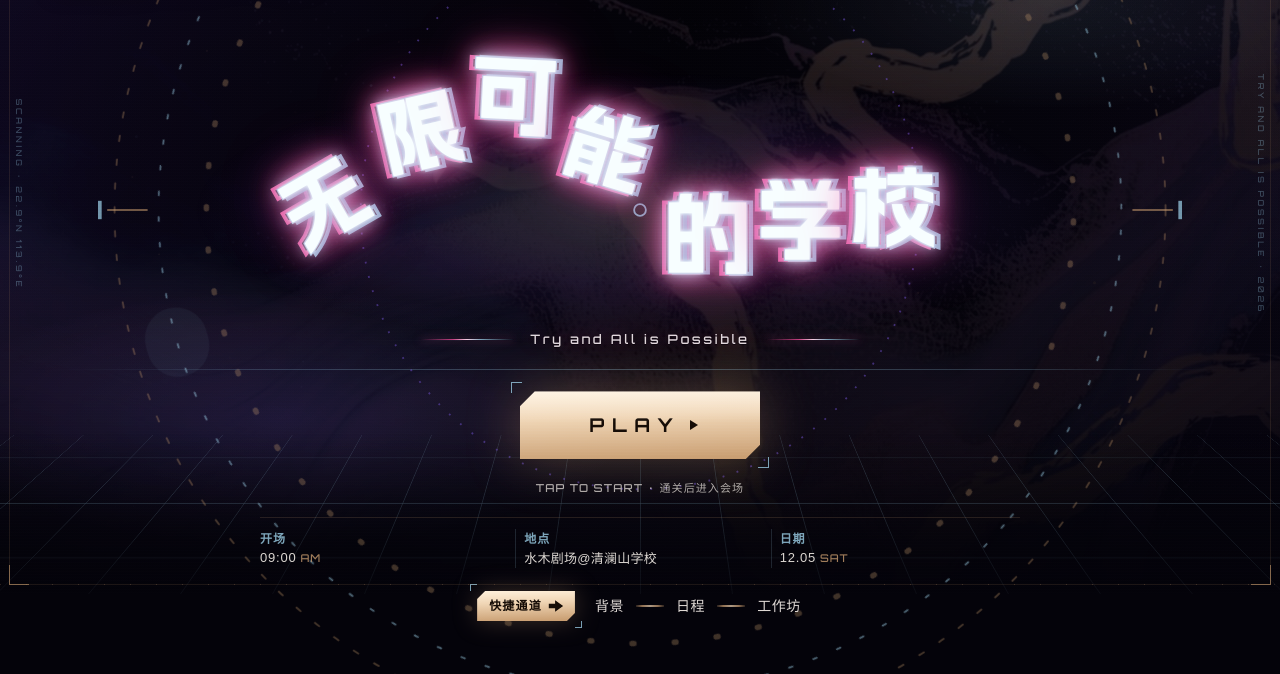
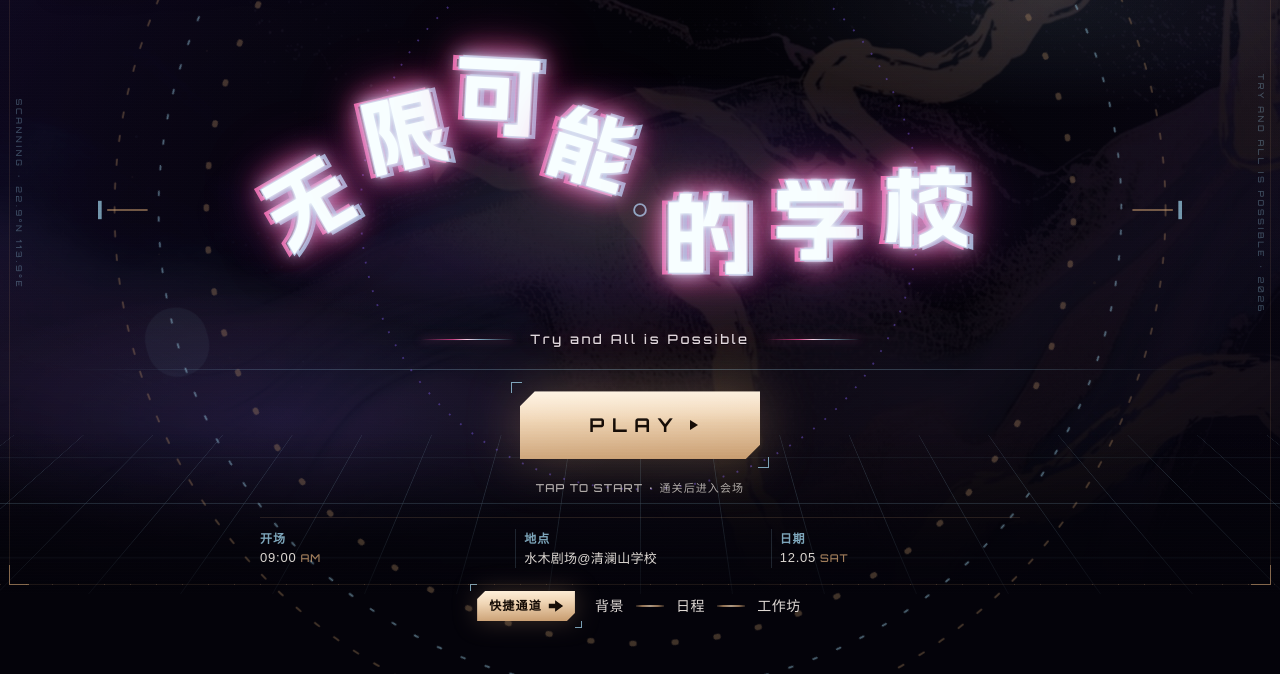
Before and after one commit to haoye123650/tsinglan-web-design, a plain HTML site: page index.html in a window 1280 px wide. Shown: the part 206-880 px from the top of the page. Drawn offline with Linux system fonts and the light colour scheme.

Commit message:
Widen spacing of last three chars so wordmark spans full viewport width

```diff
--- a/index.html
+++ b/index.html
@@ -357,18 +357,18 @@ body{
   position:absolute;left:0;top:0;font-style:normal;line-height:1;
   transform-origin:0 0;
 }
-/* 无 */ .title--flow i:nth-child(1){transform:translate(.1em,1.8em) rotate(-30deg)}
-/* 限 */ .title--flow i:nth-child(2){transform:translate(1.35em,.75em) rotate(-13deg)}
-/* 可 */ .title--flow i:nth-child(3){transform:translate(2.62em,.15em) rotate(3deg)}
-/* 能 */ .title--flow i:nth-child(4){transform:translate(3.9em,.7em) rotate(17deg)}
+/* 无 */ .title--flow i:nth-child(1){transform:translate(-.1em,1.8em) rotate(-30deg)}
+/* 限 */ .title--flow i:nth-child(2){transform:translate(1.15em,.75em) rotate(-13deg)}
+/* 可 */ .title--flow i:nth-child(3){transform:translate(2.42em,.15em) rotate(3deg)}
+/* 能 */ .title--flow i:nth-child(4){transform:translate(3.7em,.7em) rotate(17deg)}
 /* 的 */ .title--flow i:nth-child(5){transform:translate(4.95em,1.85em)}
-/* 学 */ .title--flow i:nth-child(6){transform:translate(6.1em,1.7em)}
-/* 校 */ .title--flow i:nth-child(7){transform:translate(7.25em,1.55em)}
+/* 学 */ .title--flow i:nth-child(6){transform:translate(6.3em,1.7em)}
+/* 校 */ .title--flow i:nth-child(7){transform:translate(7.65em,1.55em)}
 /* 视觉字号补偿：字体本身「可/的/学/校」墨迹略小，微放大让七字看起来一样大 */
-.title--flow i:nth-child(3){transform:translate(2.6em,.12em) rotate(3deg) scale(1.06)}
+.title--flow i:nth-child(3){transform:translate(2.4em,.12em) rotate(3deg) scale(1.06)}
 .title--flow i:nth-child(5){transform:translate(4.92em,1.82em) scale(1.08)}
-.title--flow i:nth-child(6){transform:translate(6.06em,1.67em) scale(1.06)}
-.title--flow i:nth-child(7){transform:translate(7.2em,1.52em) scale(1.05)}
+.title--flow i:nth-child(6){transform:translate(6.26em,1.67em) scale(1.06)}
+.title--flow i:nth-child(7){transform:translate(7.6em,1.52em) scale(1.05)}
 .title--flow .title__glow,
 .title--flow .title__tube{inset:0}
 @media (max-height:680px){
```
